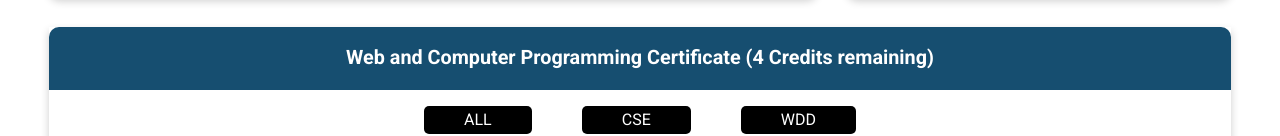
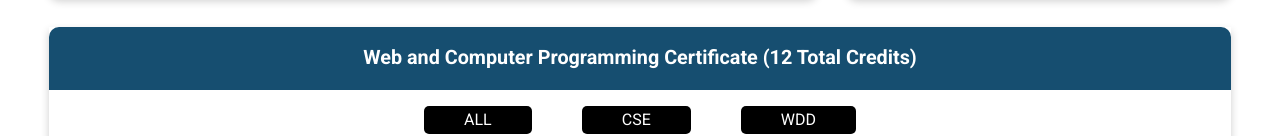
Before and after one commit to stuartbeech/wdd231, a plain HTML site: page index.html in a window 1280 px wide. Shown: the part 764-900 px from the top of the page. Drawn offline with Linux system fonts and the light colour scheme.

Commit message:
Updated course javascript to display total credits

```diff
--- a/index.html
+++ b/index.html
@@ -60,7 +60,7 @@
             </section>
 
             <section class="certificate">
-                <h2>Web and Computer Programming Certificate <span id="creditsRemaining"></span></h2>
+                <h2>Web and Computer Programming Certificate <span id="totalCredits"></span></h2>
                 <div class="small-nav">
                     <ul>
                         <li class="all-courses">ALL</li>
--- a/scripts/course.js
+++ b/scripts/course.js
@@ -82,7 +82,7 @@ function displayCourses(filteredCourses) {
     const container = document.getElementById('courses-container');
     container.innerHTML = '';
 
-    let creditsRemaining = 0;
+    let totalCredits = 0;
     filteredCourses.forEach(course => {
         const courseDiv = document.createElement('div');
         courseDiv.classList.add('course-card');
@@ -90,7 +90,7 @@ function displayCourses(filteredCourses) {
             courseDiv.classList.add('completed');
         } else {
             courseDiv.classList.add('not-completed');
-            creditsRemaining += course.credits;
+            // creditsRemaining += course.credits;
         }
         // courseDiv.innerHTML = `
         //     <h3>${course.subject} ${course.number}</h3>
@@ -103,10 +103,10 @@ function displayCourses(filteredCourses) {
 
         courseDiv.appendChild(courseList);
         container.appendChild(courseDiv);
-        // totalCredits += course.credits;
+        totalCredits += course.credits;
     });
 
-    document.getElementById('creditsRemaining').textContent = `(${creditsRemaining} Credits remaining)`;
+    document.getElementById('totalCredits').textContent = `(${totalCredits} Total Credits)`;
 }
 
 function filterCourses(subject) {
```
